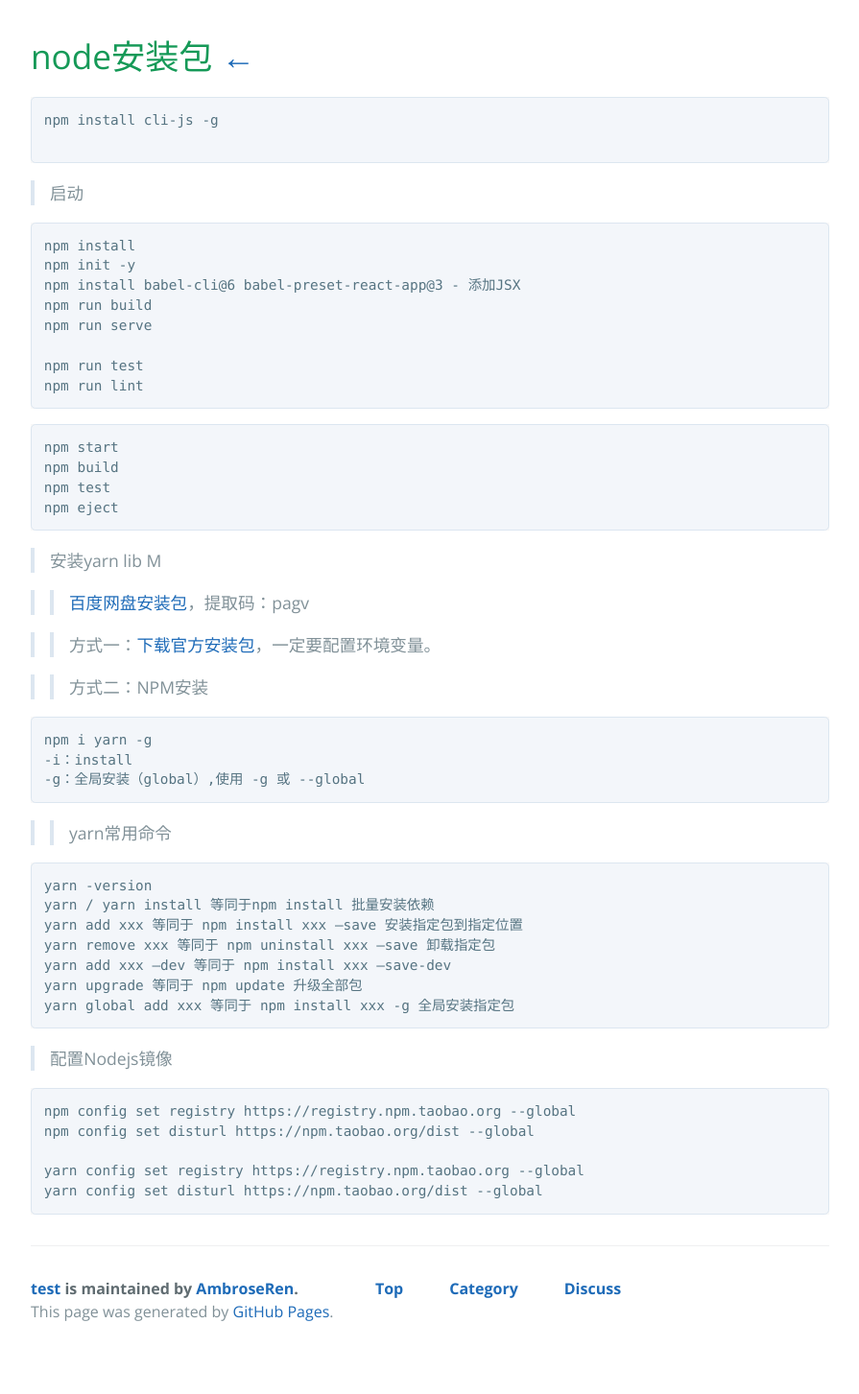
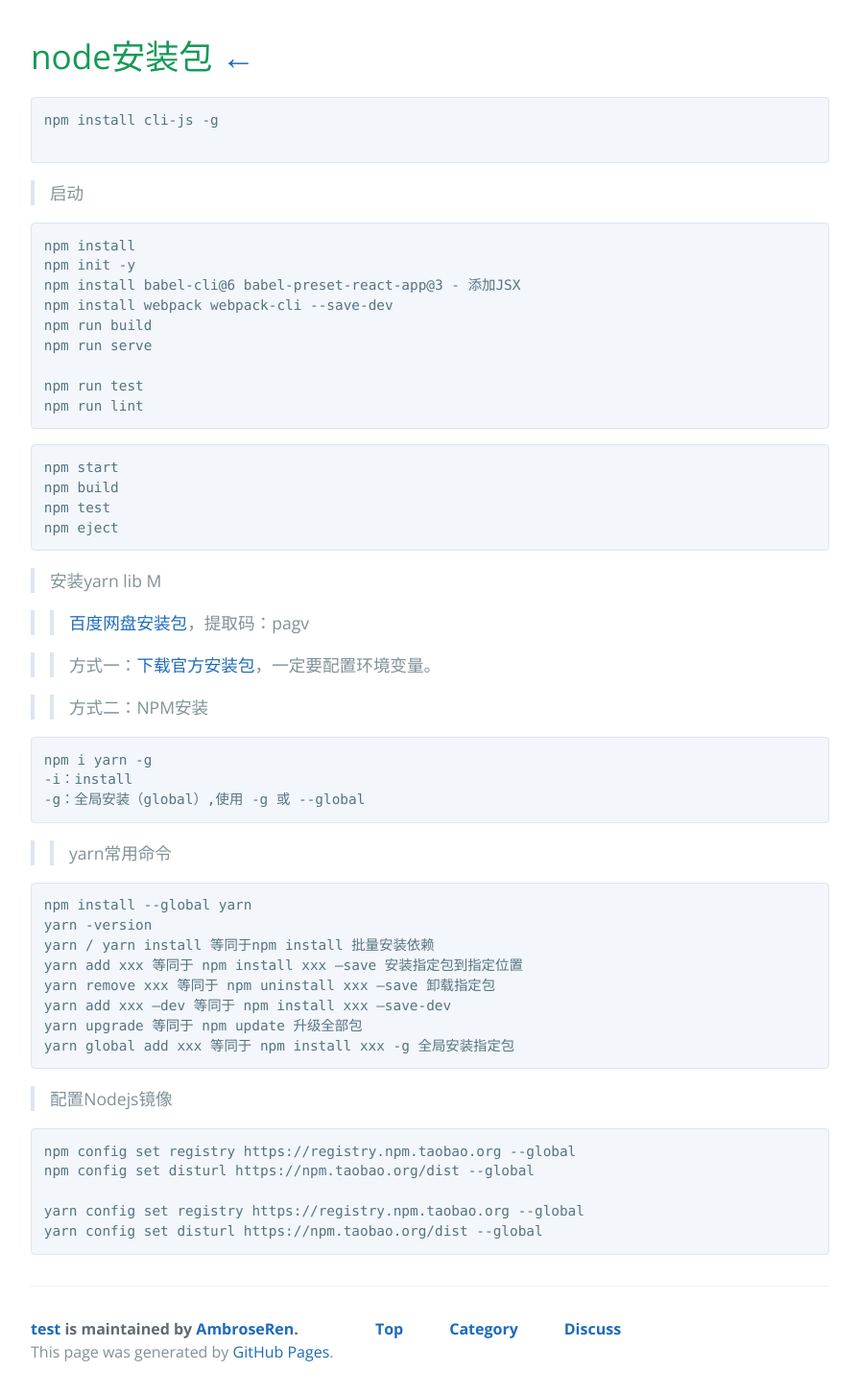
Before and after one commit to AmbroseRen/test, a Jekyll site: the page built from js/nodejs/node.md, in a window 1280 px wide. Shown: the whole page at 96% size, without its empty margins (192-1087 px from the left). Built offline with Jekyll 4.4.1, drawn with Linux system fonts in a browser that asks for light colours; our own code applies the rules of GitHub Pages for plain Markdown files; the repository's description, which GitHub fills in, is left out; before the commit the page ends 1411 px from its top, so only the background shows below that.

Commit message:
Update node.md

````diff
--- a/js/nodejs/node.md
+++ b/js/nodejs/node.md
@@ -10,6 +10,7 @@ npm install cli-js -g
 npm install
 npm init -y
 npm install babel-cli@6 babel-preset-react-app@3 - 添加JSX
+npm install webpack webpack-cli --save-dev
 npm run build
 npm run serve
 
@@ -41,6 +42,7 @@ npm i yarn -g
 >> yarn常用命令
 
 ```
+npm install --global yarn
 yarn -version
 yarn / yarn install 等同于npm install 批量安装依赖
 yarn add xxx 等同于 npm install xxx —save 安装指定包到指定位置
````
